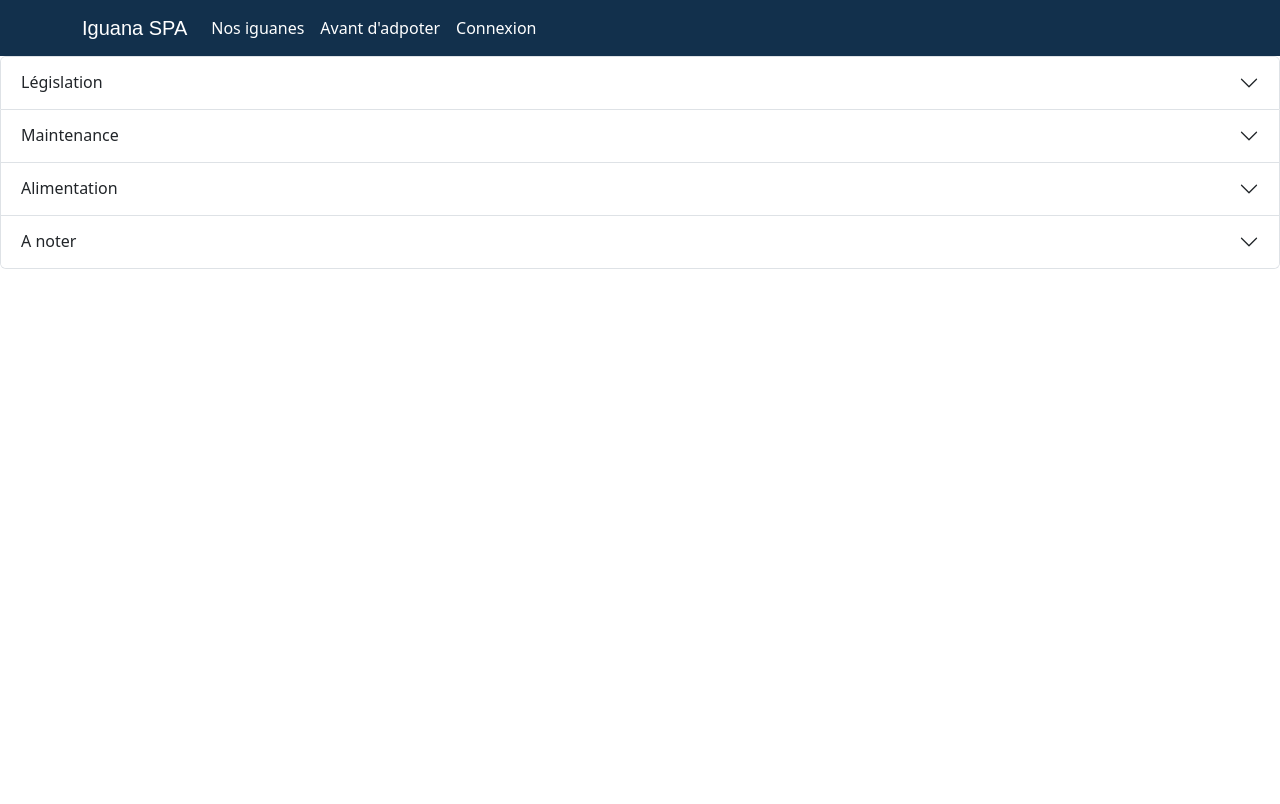
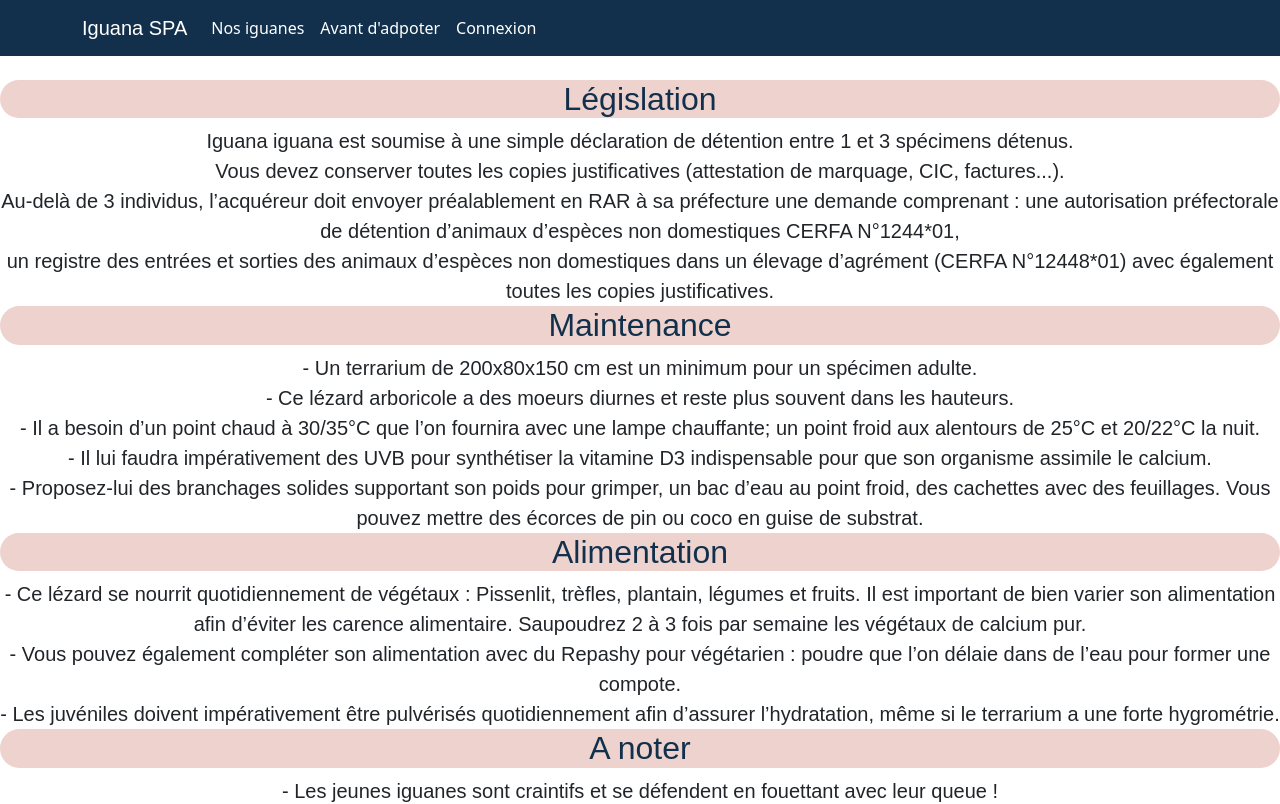
Before and after one commit to antigonePakloglou/iguana-shop, a React (Create React App) app in the folder iguana-app/: page /infoAvantAdoption in a window 1280 px wide. Shown: the top 804 px of the page. Built offline with nearby package versions, Linux system fonts and the light colour scheme.

Commit message:
changement page info

```diff
--- a/iguana-app/src/components/Infos.tsx
+++ b/iguana-app/src/components/Infos.tsx
@@ -1,85 +1,38 @@
 import '../App.css';
 import './styles/Infos.css';
-import Accordion from 'react-bootstrap/Accordion';
+
 
 export const Infos = ({}) => {
   return (
-    <Accordion>
-      <Accordion.Item eventKey="0">
-        <Accordion.Header>Législation</Accordion.Header>
-        <Accordion.Body>
-        Iguana iguana est soumise à une simple déclaration de détention entre 1 et 3 spécimens détenus. Vous devez conserver toutes les copies justificatives (attestation de marquage, CIC, factures...). Au-delà de 3 individus, l’acquéreur doit envoyer préalablement en RAR à sa préfecture une demande comprenant : une autorisation préfectorale de détention d’animaux d’espèces non domestiques CERFA N°1244*01, un registre des entrées et sorties des animaux d’espèces non domestiques dans un élevage d’agrément (CERFA N°12448*01) avec également toutes les copies justificatives.
-        </Accordion.Body>
-      </Accordion.Item>
-      <Accordion.Item eventKey="1">
-        <Accordion.Header>Maintenance</Accordion.Header>
-        <Accordion.Body>
-        - Un terrarium de 200x80x150 cm est un minimum pour un spécimen adulte.
-      - Ce lézard arboricole a des moeurs diurnes et reste plus souvent dans les hauteurs.
-      - Il a besoin d’un point chaud à 30/35°C que l’on fournira avec une lampe chauffante; un point froid aux alentours de 25°C et 20/22°C la nuit.
-      - Il lui faudra impérativement des UVB pour synthétiser la vitamine D3 indispensable pour que son organisme assimile le calcium.
-      - Proposez-lui des branchages solides supportant son poids pour grimper, un bac d’eau au point froid, des cachettes avec des feuillages. Vous pouvez mettre des écorces de pin ou coco en guise de substrat.
-        </Accordion.Body>
-      </Accordion.Item>
-      <Accordion.Item eventKey="2">
-        <Accordion.Header>Alimentation</Accordion.Header>
-        <Accordion.Body>
-        - Ce lézard se nourrit quotidiennement de végétaux : Pissenlit, trèfles, plantain, légumes et fruits. Il est important de bien varier son alimentation afin d’éviter les carence alimentaire. Saupoudrez 2 à 3 fois par semaine les végétaux de calcium pur.
-      - Vous pouvez également compléter son alimentation avec du Repashy pour végétarien : poudre que l’on délaie dans de l’eau pour former une compote.
-      - Les juvéniles doivent impérativement être pulvérisés quotidiennement afin d’assurer l’hydratation, même si le terrarium a une forte hygrométrie.
-        </Accordion.Body>
-      </Accordion.Item>
-      <Accordion.Item eventKey="3">
-        <Accordion.Header>A noter</Accordion.Header>
-        <Accordion.Body>
-        - Les jeunes iguanes sont craintifs et se défendent en fouettant avec leur queue !
-        - Il est important de bien sociabiliser l’iguane au contact de l’homme car une fois adulte, il sera plus facile de le manipuler pour le soigner, le sortir de son terrarium... L’iguane est intelligent et peut aisément être désensibilisé aux manipulations avec un peu de douceur et patience.
-        - Il existe plusieurs mutations chez l’iguane : Albinos, rouge, bleu…
-        - Le mâle possède une crête très développé.
-        - Son espérance de vie est d’environ 10-15 ans !
-        </Accordion.Body>
-      </Accordion.Item>
-    </Accordion>
+    <div>
+      <br/>
+      <h2 className='titrePage'>Législation</h2>
+        <div className='textInfo'>
+          Iguana iguana est soumise à une simple déclaration de détention entre 1 et 3 spécimens détenus.<br/>Vous devez conserver toutes les copies justificatives (attestation de marquage, CIC, factures...).<br/>Au-delà de 3 individus, l’acquéreur doit envoyer préalablement en RAR à sa préfecture une demande comprenant : une autorisation préfectorale de détention d’animaux d’espèces non domestiques CERFA N°1244*01,<br/>un registre des entrées et sorties des animaux d’espèces non domestiques dans un élevage d’agrément (CERFA N°12448*01) avec également toutes les copies justificatives.
+        </div>
+      <h2 className='titrePage'> Maintenance</h2>
+        <div className='textInfo'>
+          - Un terrarium de 200x80x150 cm est un minimum pour un spécimen adulte.<br/>
+          - Ce lézard arboricole a des moeurs diurnes et reste plus souvent dans les hauteurs.<br/>
+          - Il a besoin d’un point chaud à 30/35°C que l’on fournira avec une lampe chauffante; un point froid aux alentours de 25°C et 20/22°C la nuit.<br/>
+          - Il lui faudra impérativement des UVB pour synthétiser la vitamine D3 indispensable pour que son organisme assimile le calcium.<br/>
+          - Proposez-lui des branchages solides supportant son poids pour grimper, un bac d’eau au point froid, des cachettes avec des feuillages. Vous pouvez mettre des écorces de pin ou coco en guise de substrat.
+        </div>
+      <h2  className='titrePage'>Alimentation</h2>
+        <div className='textInfo'>
+          - Ce lézard se nourrit quotidiennement de végétaux : Pissenlit, trèfles, plantain, légumes et fruits. Il est important de bien varier son alimentation afin d’éviter les carence alimentaire. Saupoudrez 2 à 3 fois par semaine les végétaux de calcium pur.<br/>
+          - Vous pouvez également compléter son alimentation avec du Repashy pour végétarien : poudre que l’on délaie dans de l’eau pour former une compote.<br/>
+          - Les juvéniles doivent impérativement être pulvérisés quotidiennement afin d’assurer l’hydratation, même si le terrarium a une forte hygrométrie.<br/>
+        </div>
+      <h2  className='titrePage'>A noter</h2>
+        <div className='textInfo'>
+        - Les jeunes iguanes sont craintifs et se défendent en fouettant avec leur queue !<br/>
+          - Il est important de bien sociabiliser l’iguane au contact de l’homme car une fois adulte, il sera plus facile de le manipuler pour le soigner, le sortir de son terrarium... L’iguane est intelligent et peut aisément être désensibilisé aux manipulations avec un peu de douceur et patience.<br/>
+          - Il existe plusieurs mutations chez l’iguane : Albinos, rouge, bleu…<br/>
+          - Le mâle possède une crête très développé.<br/>
+          - Son espérance de vie est d’environ 10-15 ans !<br/>
+        </div>
+    </div>
+
   );
 }
-
-
-/* export const Infos = ({}) => {
-    return (
-  <>
-     <br/>
-     <h1 className='titrePage'>Avant d'adopter un iguane</h1>
-     <br/>
-     <h3><span className='soustitrePage'>Législation</span></h3>
-     <div className='margePara'>
-     Iguana iguana est soumise à une simple déclaration de détention entre 1 et 3 spécimens détenus. Vous devez conserver toutes les copies justificatives (attestation de marquage, CIC, factures...). Au-delà de 3 individus, l’acquéreur doit envoyer préalablement en RAR à sa préfecture une demande comprenant : une autorisation préfectorale de détention d’animaux d’espèces non domestiques CERFA N°1244*01, un registre des entrées et sorties des animaux d’espèces non domestiques dans un élevage d’agrément (CERFA N°12448*01) avec également toutes les copies justificatives.
-    </div>
-    <h3><span className='soustitrePage'>Maintenance</span></h3>
-    <div className='margePara'>
-      - Un terrarium de 200x80x150 cm est un minimum pour un spécimen adulte.
-      - Ce lézard arboricole a des moeurs diurnes et reste plus souvent dans les hauteurs.
-      - Il a besoin d’un point chaud à 30/35°C que l’on fournira avec une lampe chauffante; un point froid aux alentours de 25°C et 20/22°C la nuit.
-      - Il lui faudra impérativement des UVB pour synthétiser la vitamine D3 indispensable pour que son organisme assimile le calcium.
-      - Proposez-lui des branchages solides supportant son poids pour grimper, un bac d’eau au point froid, des cachettes avec des feuillages. Vous pouvez mettre des écorces de pin ou coco en guise de substrat.
-    </div>
-
-    <h3><span className='soustitrePage'>Alimentation</span></h3>
-    <div className='margePara'>
-      - Ce lézard se nourrit quotidiennement de végétaux : Pissenlit, trèfles, plantain, légumes et fruits. Il est important de bien varier son alimentation afin d’éviter les carence alimentaire. Saupoudrez 2 à 3 fois par semaine les végétaux de calcium pur.
-      - Vous pouvez également compléter son alimentation avec du Repashy pour végétarien : poudre que l’on délaie dans de l’eau pour former une compote.
-      - Les juvéniles doivent impérativement être pulvérisés quotidiennement afin d’assurer l’hydratation, même si le terrarium a une forte hygrométrie.
-    </div>
-
-    <h3><span className='soustitrePage'>A noter</span></h3>
-    <div className='margePara'>
-      - Les jeunes iguanes sont craintifs et se défendent en fouettant avec leur queue !
-      - Il est important de bien sociabiliser l’iguane au contact de l’homme car une fois adulte, il sera plus facile de le manipuler pour le soigner, le sortir de son terrarium... L’iguane est intelligent et peut aisément être désensibilisé aux manipulations avec un peu de douceur et patience.
-      - Il existe plusieurs mutations chez l’iguane : Albinos, rouge, bleu…
-      - Le mâle possède une crête très développé.
-      - Son espérance de vie est d’environ 10-15 ans !
-    </div>
-
-  </>
-);
-}
-*/
--- a/iguana-app/src/components/styles/Infos.css
+++ b/iguana-app/src/components/styles/Infos.css
@@ -5,3 +5,8 @@
 .textRefuge {
   font-size: 20px;
 }
+
+.textInfo{
+  font-family: "Bell MT", sans-serif;
+  font-size: 20px;
+}
```
